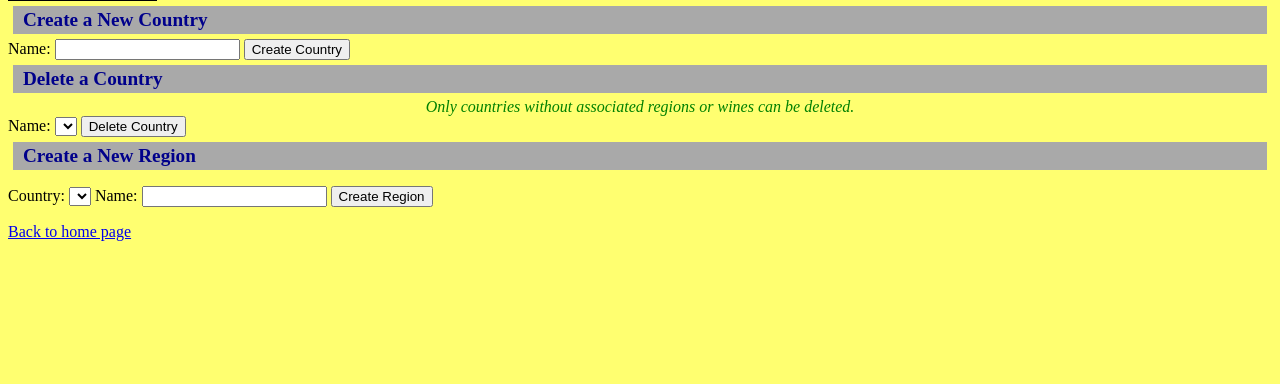
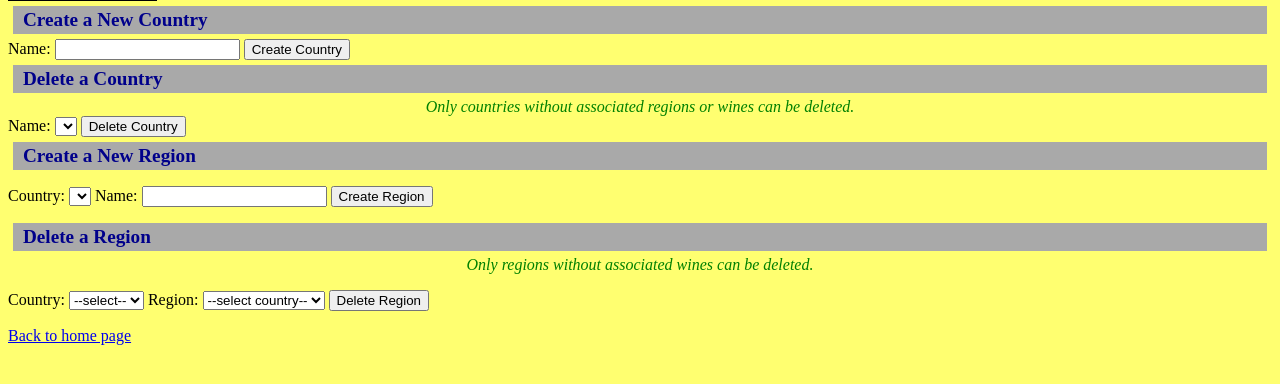
Before and after one commit to alanisaacs/exultoshores, a Flask app: page /deleteCountry in a window 1280 px wide. Shown: the part 135-519 px from the top of the page. Run offline with Flask 2, Linux system fonts and the light colour scheme; lists and menus that the app fills with data are empty.

Commit message:
Enable deleting a region

```diff
--- a/wines/static/styles.css
+++ b/wines/static/styles.css
@@ -16,6 +16,10 @@ h2 {
   font-size: 1.2em;
 }
 
+h3 {
+
+}
+
 .subhead {
   color: green;
   text-align: center;
@@ -27,3 +31,24 @@ table, th, td {
   border-collapse: collapse;
   padding: 10px;
 }
+
+.wineItem {
+  border-top: 3px solid blue;
+  clear: left;
+  padding: 5px 5px;
+}
+
+.wineLabel {
+
+}
+
+.wineInfo {
+
+}
+
+img {
+  width: 10%;
+  height: 10%;
+  float: left;
+  padding-right: 12px;
+}
--- a/wines/templates/manageCountryRegion.html
+++ b/wines/templates/manageCountryRegion.html
@@ -2,6 +2,20 @@
 <html>
     <head>
         <link rel=stylesheet type=text/css href="{{ url_for('static', filename='styles.css') }}">
+        <script>
+            function populateRegionToDelete(x) {
+                // Display regions in dropdown associated with the country selected by user
+                // Only show regions that have no wines associated with them
+                let selectedCountryID = document.getElementById('country_id').value;
+                let eid = document.getElementById('region_id');
+                eid.innerHTML = "<option value='none'>--select--</option>"
+                {% for region in deletableRegions %}
+                    if ({{region.country_id}} == selectedCountryID) {
+                        eid.innerHTML += "<option value={{region.id}}>{{region.name}}</option>"
+                    }
+                {% endfor %}
+            }
+        </script>
     </head>
     <body>
         <h1>Manage Countries and Regions</h1>
@@ -58,6 +72,26 @@
                     <button type="submit" id="submit">Create Region</button>
                 </p>
             </form>
+
+        <h2>Delete a Region</h2>
+            <div class="subhead">Only regions without associated wines can be deleted.</div>
+            <form action="/deleteRegion" method = "post">
+                <p>
+                    <label for="country_id">Country:</label>
+                        <select name="country_id" id="country_id" onchange="populateRegionToDelete()">
+                            <option value="none">--select--</option>
+                            {% for country in countries %}
+                            <option value={{country.id}}>{{country.name}}</option>
+                        {% endfor %}
+                        </select>
+                    <label for="region_id">Region:</label>
+                        <select name="region_id" id="region_id">
+                            <option value="none">--select country--</option>
+                        </select>
+                    <button type="submit" id="submit">Delete Region</button>
+                </p>
+            </form>
+
     <p><a href="/">Back to home page</a></p>
     </body>
 </html>
--- a/wines/views.py
+++ b/wines/views.py
@@ -52,6 +52,7 @@ def manageCountryRegion():
     countries = session.query(Country).order_by(asc(Country.name))
     regions = session.query(Region).order_by(asc(Region.name))
     deletableCountries = session.query(Country).join(Region, full = True).filter(Region.country_id == None).all()
+    deletableRegions = session.query(Region).join(Wine, full = True).filter(Wine.region_id == None).all()
     if request.method == 'POST':
         newCountry = Country(name=request.form['name'])
         session.add(newCountry)
@@ -62,7 +63,8 @@ def manageCountryRegion():
         return render_template('manageCountryRegion.html',
                            countries=countries,
                            regions=regions,
-                           deletableCountries=deletableCountries)
+                           deletableCountries=deletableCountries,
+                           deletableRegions=deletableRegions)
 
 
 # Create a new country
@@ -146,6 +148,22 @@ def deleteCountry():
         return render_template('manageCountryRegion.html')
 
 
+# Delete an unassociated (no wines) region
+@app.route('/deleteRegion', methods=['GET', 'POST'])
+def deleteRegion():
+    """Delete a region"""
+    if request.method == 'POST':
+        regionID = request.form['region_id']
+        session = DBSession()
+        regionToDelete = session.query(Region).filter_by(id=regionID).one_or_none()
+        session.delete(regionToDelete)
+        session.commit()
+        session.close()
+        return redirect(url_for('manageCountryRegion'))
+    else:
+        return render_template('manageCountryRegion.html')
+
+
 if __name__ == '__main__':
     app.secret_key = 'dev_key'
     app.debug = True
```
Also changed, not shown: wines/templates/home.html (+20 -36 lines). Lines whose indentation alone changed are shown as unchanged.
